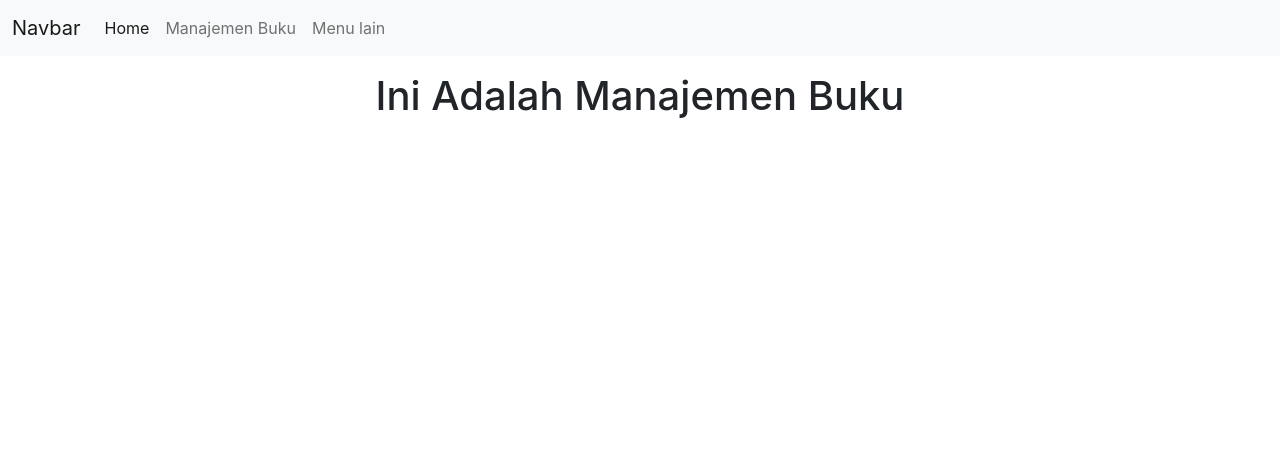
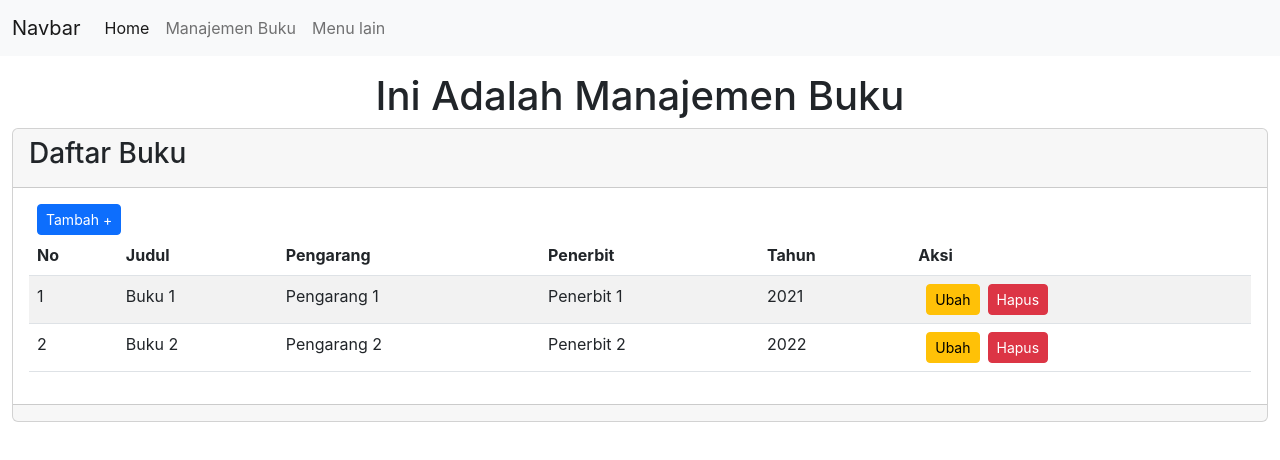
Before and after one commit to agungaldi190701/camp404-React, a React (Create React App) app: page /manajemen-buku in a window 1280 px wide. Shown: the top 460 px of the page. Built offline with nearby package versions, Linux system fonts and the light colour scheme; the HTML template or start-up script is replaced by a standard one.

Commit message:
interface READ ManajemenBuku.jsx

```diff
--- a/src/components/ManajemenBuku.jsx
+++ b/src/components/ManajemenBuku.jsx
@@ -13,7 +13,45 @@ function ManajemenBuku({
             <h1 className='text-center'>Ini Adalah Manajemen Buku</h1>
             <div id='formTambah'></div>
             <div id='formUbah'></div>
-            <div id='daftarBuku'></div>
+            <div id='daftarBuku'>
+                <div className='card'>
+                    <div className='card-header'>
+                        <h3 className='card-title'>Daftar Buku</h3>
+                    </div>
+                    <div className='card-body'>
+                        <button className='btn btn-sm btn-primary mx-2'>Tambah +</button>
+                        <table className="table table-striped table-hover">
+                            <thead>
+                                <tr>
+                                    <th scope="col">No</th>
+                                    <th scope="col">Judul</th>
+                                    <th scope="col">Pengarang</th>
+                                    <th scope="col">Penerbit</th>
+                                    <th scope="col">Tahun</th>
+                                    <th scope="col">Aksi</th>
+                                </tr>
+                            </thead>
+                            <tbody>
+                                {bookList.map((buku, index) => (
+                                    <tr key={index}>
+                                        <td>{index + 1}</td>
+                                        <td>{buku.judul}</td>
+                                        <td>{buku.pengarang}</td>
+                                        <td>{buku.penerbit}</td>
+                                        <td>{buku.tahun}</td>
+                                        <td>
+                                            <button className='btn btn-sm btn-warning mx-2'>Ubah</button>
+                                            <button className='btn btn-sm btn-danger'>Hapus</button>
+                                        </td>
+                                    </tr>
+                                ))}
+                            </tbody>
+                        </table>
+                    </div>
+                    <div className='card-footer'></div>
+                </div>
+
+            </div>
         </div>
     )
 }
```
